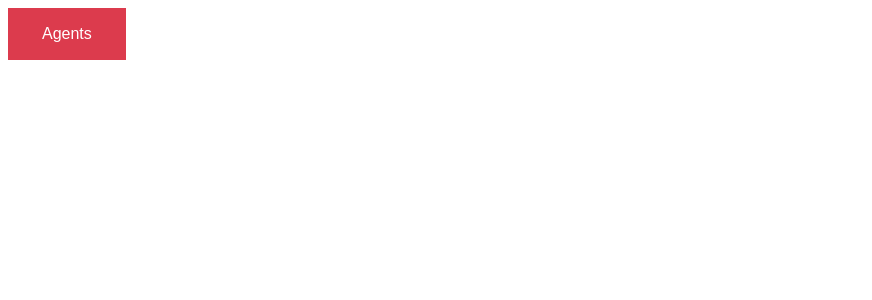
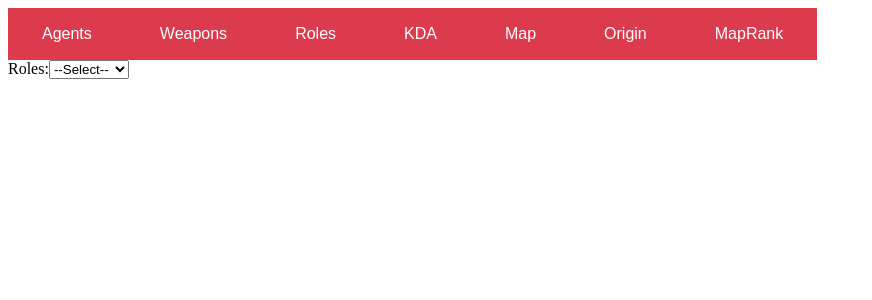
Before and after one commit to sreedavemuri/CSE111Project, a React (Create React App) app in the folder client/: page / in a window 1280 px wide. Shown: the top 300 px of the page, without its empty margins (0-872 px from the left). Built offline with nearby package versions, Linux system fonts and the light colour scheme.

Commit message:
More buttons/dropdown

```diff
--- a/client/src/App.css
+++ b/client/src/App.css
@@ -18,6 +18,5 @@
 
 .Information button:hover{
   cursor: pointer;
-  background-color: #FFFFFF;
-  color: black;
+  background-color:#FA4454;
 }
--- a/client/src/App.js
+++ b/client/src/App.js
@@ -4,8 +4,25 @@ function App() {
   return (
     <div className="App">
       <div className="Information">
-        <button>Agents</button>
-        </div>
+        <button class="button">Agents</button>
+        <button class="button">Weapons</button>
+        <button class="button">Roles</button>
+        <button class="button">KDA</button>
+        <button class="button">Map</button>
+        <button class="button">Origin</button>
+        <button class="button">MapRank</button>
+      </div>
+
+      <div className="Dropdown">
+        <label>Roles:</label>
+        <select name="Roles" id="Roles">
+          <option value="0">--Select--</option>
+          <option value="1">Controller</option>
+          <option value="2">Duelist</option>
+          <option value="3">Initiator</option>
+          <option value="4">Sentinel</option>
+        </select>
+      </div>
     </div>
   );
 }
```
